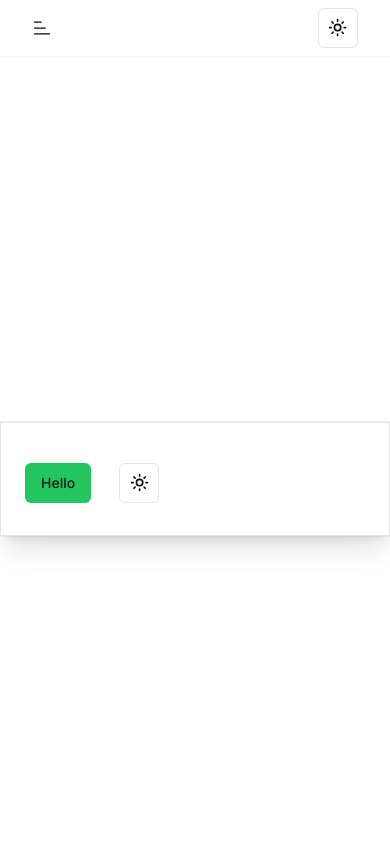
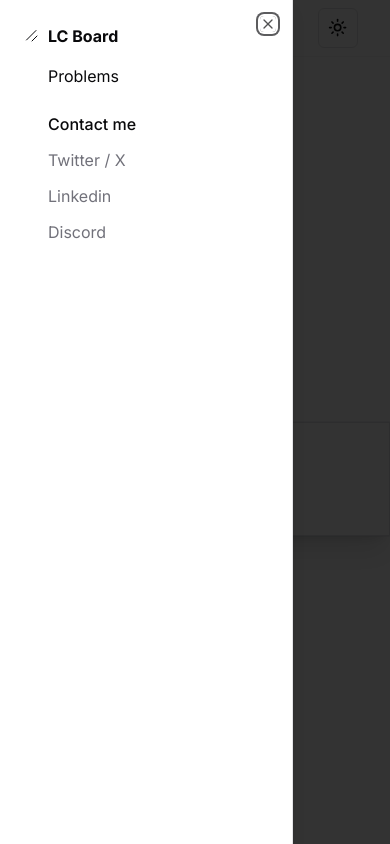
Before and after one commit to Jeevan-23/leetcodeboard, a Next.js app: page / in a window 390 px wide. Both pictures are taken after a click on the button "Toggle Menu". Shown: the top 844 px of the page. Built offline with nearby package versions, Linux system fonts and the light colour scheme.

Commit message:
completed mobile nav and added some links

```diff
--- a/components/mobile-nav.tsx
+++ b/components/mobile-nav.tsx
@@ -7,9 +7,9 @@ import { docsConfig } from "@/config/docs"
 import { siteConfig } from "@/config/site"
 import { cn } from "@/lib/utils"
 import { Icons } from "@/components/icons"
-import { Button } from "@/registry/new-york/ui/button"
-import { ScrollArea } from "@/registry/new-york/ui/scroll-area"
-import { Sheet, SheetContent, SheetTrigger } from "@/registry/new-york/ui/sheet"
+import { Button } from "@/components/ui/button"
+import { ScrollArea } from "@/components/ui/scroll-area"
+import { Sheet, SheetContent, SheetTrigger } from "@/components/ui/sheet"
 
 export function MobileNav() {
   const [open, setOpen] = React.useState(false)
@@ -54,6 +54,14 @@ export function MobileNav() {
         </Button>
       </SheetTrigger>
       <SheetContent side="left" className="pr-0">
+        <MobileLink
+          href="/"
+          className="flex items-center"
+          onOpenChange={setOpen}
+        >
+          <Icons.logo className="mr-2 h-4 w-4" />
+          <span className="font-bold">{siteConfig.name}</span>
+        </MobileLink>
         <ScrollArea className="my-4 h-[calc(100vh-8rem)] pb-10 pl-6">
           <div className="flex flex-col space-y-3">
             {docsConfig.mainNav?.map(
@@ -68,6 +76,35 @@ export function MobileNav() {
                   </MobileLink>
                 )
             )}
+          </div>
+          <div className="flex flex-col space-y-2">
+            {docsConfig.sidebarNav.map((item, index) => (
+              <div key={index} className="flex flex-col space-y-3 pt-6">
+                <h4 className="font-medium">{item.title}</h4>
+                {item?.items?.length &&
+                  item.items.map((item) => (
+                    <React.Fragment key={item.href}>
+                      {!item.disabled &&
+                        (item.href ? (
+                          <MobileLink
+                            href={item.href}
+                            onOpenChange={setOpen}
+                            className="text-muted-foreground"
+                          >
+                            {item.title}
+                            {item.label && (
+                              <span className="ml-2 rounded-md bg-[#adfa1d] px-1.5 py-0.5 text-xs leading-none text-[#000000] no-underline group-hover:no-underline">
+                                {item.label}
+                              </span>
+                            )}
+                          </MobileLink>
+                        ) : (
+                          item.title
+                        ))}
+                    </React.Fragment>
+                  ))}
+              </div>
+            ))}
           </div>
         </ScrollArea>
       </SheetContent>
--- a/components/site-header.tsx
+++ b/components/site-header.tsx
@@ -1,7 +1,4 @@
-import Link from "next/link"
 
-import { siteConfig } from "@/config/site"
-import { cn } from "@/lib/utils"
 import { MainNav } from "@/components/main-nav"
 import { MobileNav } from "./mobile-nav"
 
--- a/registry/new-york/ui/sheet.tsx
+++ b/components/ui/sheet.tsx
@@ -2,8 +2,8 @@
 
 import * as React from "react"
 import * as SheetPrimitive from "@radix-ui/react-dialog"
-import { Cross2Icon } from "@radix-ui/react-icons"
 import { cva, type VariantProps } from "class-variance-authority"
+import { X } from "lucide-react"
 
 import { cn } from "@/lib/utils"
 
@@ -40,7 +40,7 @@ const sheetVariants = cva(
           "inset-x-0 bottom-0 border-t data-[state=closed]:slide-out-to-bottom data-[state=open]:slide-in-from-bottom",
         left: "inset-y-0 left-0 h-full w-3/4 border-r data-[state=closed]:slide-out-to-left data-[state=open]:slide-in-from-left sm:max-w-sm",
         right:
-          "inset-y-0 right-0 h-full w-3/4 border-l data-[state=closed]:slide-out-to-right data-[state=open]:slide-in-from-right sm:max-w-sm",
+          "inset-y-0 right-0 h-full w-3/4  border-l data-[state=closed]:slide-out-to-right data-[state=open]:slide-in-from-right sm:max-w-sm",
       },
     },
     defaultVariants: {
@@ -66,7 +66,7 @@ const SheetContent = React.forwardRef<
     >
       {children}
       <SheetPrimitive.Close className="absolute right-4 top-4 rounded-sm opacity-70 ring-offset-background transition-opacity hover:opacity-100 focus:outline-none focus:ring-2 focus:ring-ring focus:ring-offset-2 disabled:pointer-events-none data-[state=open]:bg-secondary">
-        <Cross2Icon className="h-4 w-4" />
+        <X className="h-4 w-4" />
         <span className="sr-only">Close</span>
       </SheetPrimitive.Close>
     </SheetPrimitive.Content>
--- a/config/docs.ts
+++ b/config/docs.ts
@@ -1,18 +1,38 @@
 import { MainNavItem, SidebarNavItem } from "@/types/nav"
-
+import { SiteConfig } from "./site"
 interface DocsConfig {
   mainNav: MainNavItem[]
+  sidebarNav: SidebarNavItem[]
 }
 
 export const docsConfig: DocsConfig = {
   mainNav: [
     {
-      title: "LeetCode Board",
-      href: "/",
-    },
-    {
       title: "Problems",
       href: "/problems",
     },
   ],
+  sidebarNav: [
+    {
+      title: "Contact me",
+      items: [
+        {
+          title: "Twitter / X",
+          href: "https://twitter.com/unstb4l",
+          items: [],
+        },
+        {
+          title: "Linkedin",
+          href: "https://www.linkedin.com/in/jeevan-m-9844342b7/",
+          items: [],
+        },
+        {
+          title: "Discord",
+          href: "https://discord.com/users/1014794382970474506",
+          items: [],
+        },
+
+      ],
+    },
+  ],
 }
--- a/registry/new-york/ui/button.tsx
+++ /dev/null
@@ -1,57 +0,0 @@
-import * as React from "react"
-import { Slot } from "@radix-ui/react-slot"
-import { cva, type VariantProps } from "class-variance-authority"
-
-import { cn } from "@/lib/utils"
-
-const buttonVariants = cva(
-  "inline-flex items-center justify-center whitespace-nowrap rounded-md text-sm font-medium transition-colors focus-visible:outline-none focus-visible:ring-1 focus-visible:ring-ring disabled:pointer-events-none disabled:opacity-50",
-  {
-    variants: {
-      variant: {
-        default:
-          "bg-primary text-primary-foreground shadow hover:bg-primary/90",
-        destructive:
-          "bg-destructive text-destructive-foreground shadow-sm hover:bg-destructive/90",
-        outline:
-          "border border-input bg-background shadow-sm hover:bg-accent hover:text-accent-foreground",
-        secondary:
-          "bg-secondary text-secondary-foreground shadow-sm hover:bg-secondary/80",
-        ghost: "hover:bg-accent hover:text-accent-foreground",
-        link: "text-primary underline-offset-4 hover:underline",
-      },
-      size: {
-        default: "h-9 px-4 py-2",
-        sm: "h-8 rounded-md px-3 text-xs",
-        lg: "h-10 rounded-md px-8",
-        icon: "h-9 w-9",
-      },
-    },
-    defaultVariants: {
-      variant: "default",
-      size: "default",
-    },
-  }
-)
-
-export interface ButtonProps
-  extends React.ButtonHTMLAttributes<HTMLButtonElement>,
-    VariantProps<typeof buttonVariants> {
-  asChild?: boolean
-}
-
-const Button = React.forwardRef<HTMLButtonElement, ButtonProps>(
-  ({ className, variant, size, asChild = false, ...props }, ref) => {
-    const Comp = asChild ? Slot : "button"
-    return (
-      <Comp
-        className={cn(buttonVariants({ variant, size, className }))}
-        ref={ref}
-        {...props}
-      />
-    )
-  }
-)
-Button.displayName = "Button"
-
-export { Button, buttonVariants }
```
Also changed, not shown: components/ui/scroll-area.tsx (renamed from registry/new-york/ui/scroll-area.tsx).
